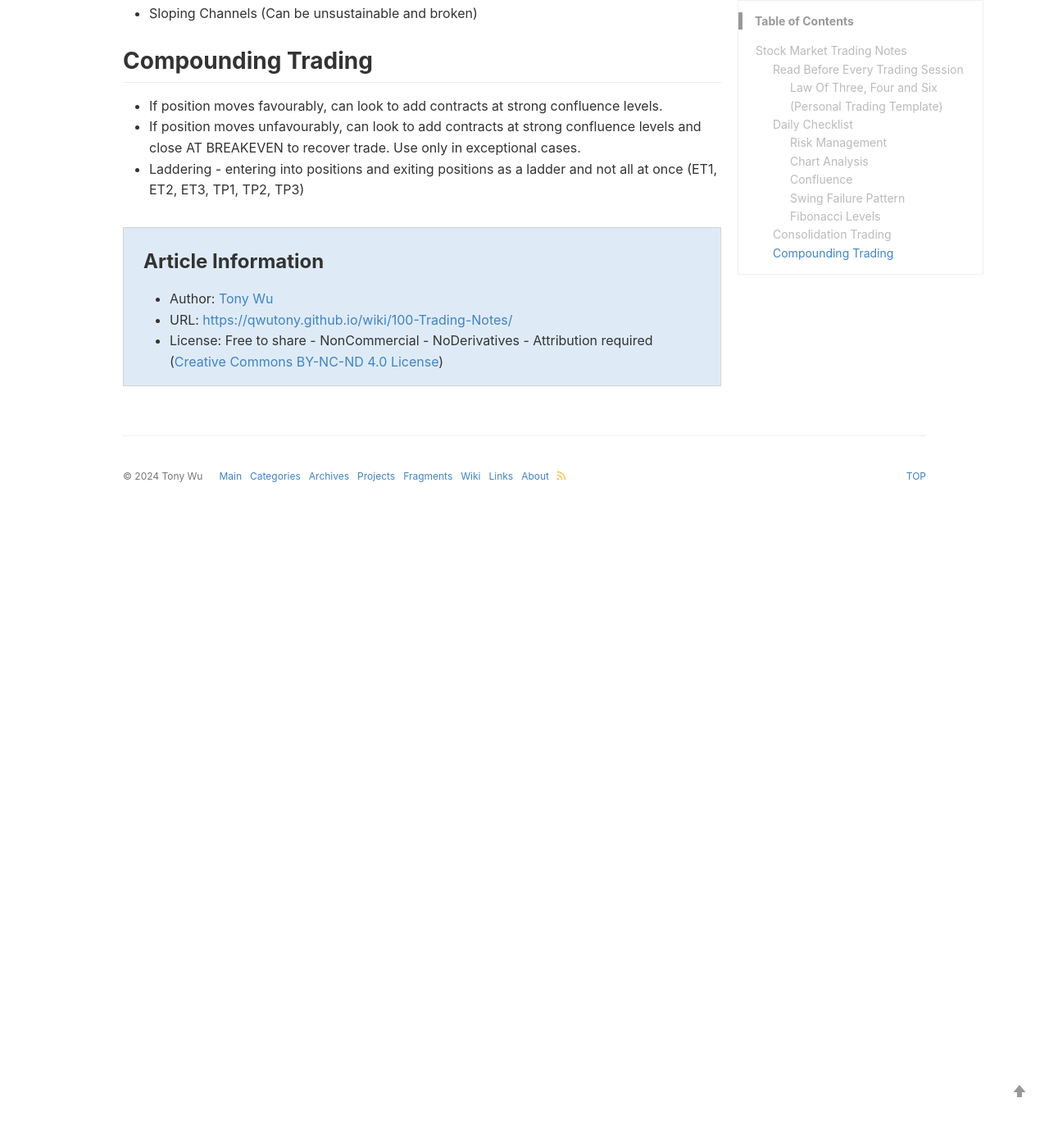
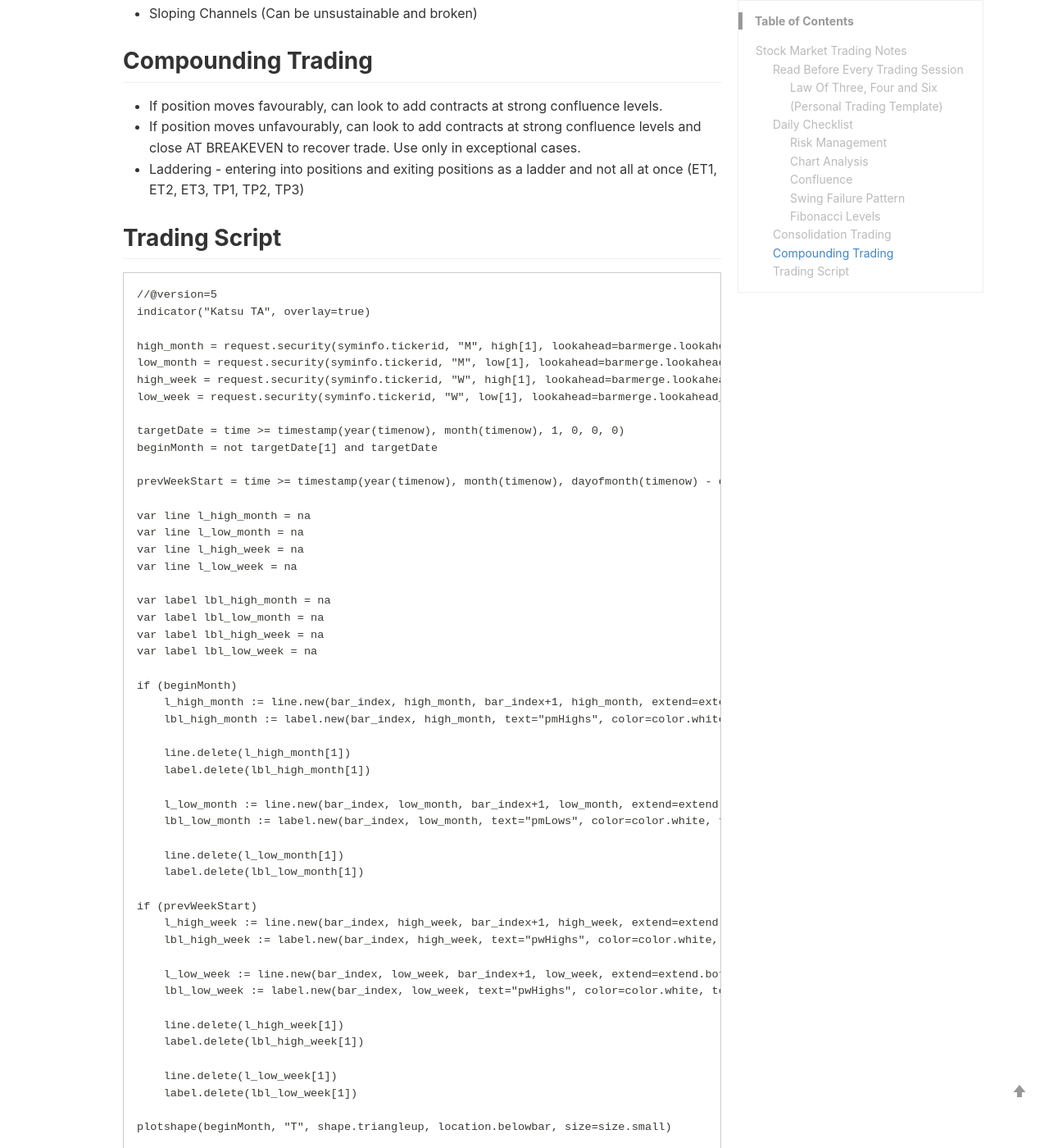
Before and after one commit to qwutony/qwutony.github.io, a Jekyll site: the page built from _wiki/100-Trading-Notes.md, in a window 1280 px wide and 1400 px high, scrolled down 4424 px. Shown: the whole window at 82% size. Built offline with Jekyll 4.4.1, drawn with Linux system fonts in a browser that asks for light colours; a style sheet for code colours, icons or effects is not loaded; before the commit the page ends 5054 px from its top, so only the background shows below that.

Commit message:
Update 100-Trading-Notes.md

````diff
--- a/_wiki/100-Trading-Notes.md
+++ b/_wiki/100-Trading-Notes.md
@@ -139,3 +139,58 @@ As we are short term / swing traders, we take different risk management paramete
   - If position moves favourably, can look to add contracts at strong confluence levels.
   - If position moves unfavourably, can look to add contracts at strong confluence levels and close AT BREAKEVEN to recover trade. Use only in exceptional cases.
   - Laddering - entering into positions and exiting positions as a ladder and not all at once (ET1, ET2, ET3, TP1, TP2, TP3)
+
+## Trading Script
+
+```pinescript
+//@version=5
+indicator("Katsu TA", overlay=true)
+
+high_month = request.security(syminfo.tickerid, "M", high[1], lookahead=barmerge.lookahead_on)
+low_month = request.security(syminfo.tickerid, "M", low[1], lookahead=barmerge.lookahead_on)
+high_week = request.security(syminfo.tickerid, "W", high[1], lookahead=barmerge.lookahead_on)
+low_week = request.security(syminfo.tickerid, "W", low[1], lookahead=barmerge.lookahead_on)
+
+targetDate = time >= timestamp(year(timenow), month(timenow), 1, 0, 0, 0)
+beginMonth = not targetDate[1] and targetDate
+
+prevWeekStart = time >= timestamp(year(timenow), month(timenow), dayofmonth(timenow) - dayofweek + 1, 0, 0)
+
+var line l_high_month = na
+var line l_low_month = na
+var line l_high_week = na
+var line l_low_week = na
+
+var label lbl_high_month = na
+var label lbl_low_month = na
+var label lbl_high_week = na
+var label lbl_low_week = na
+
+if (beginMonth)
+    l_high_month := line.new(bar_index, high_month, bar_index+1, high_month, extend=extend.both, color=color.white, style=line.style_dotted)
+    lbl_high_month := label.new(bar_index, high_month, text="pmHighs", color=color.white, textcolor=color.white, style=label.style_none, size=size.small)
+
+    line.delete(l_high_month[1])
+    label.delete(lbl_high_month[1])
+
+    l_low_month := line.new(bar_index, low_month, bar_index+1, low_month, extend=extend.both, color=color.white, style=line.style_dotted)
+    lbl_low_month := label.new(bar_index, low_month, text="pmLows", color=color.white, textcolor=color.white, style=label.style_none, size=size.small)
+
+    line.delete(l_low_month[1])
+    label.delete(lbl_low_month[1])
+
+if (prevWeekStart)
+    l_high_week := line.new(bar_index, high_week, bar_index+1, high_week, extend=extend.both, color=color.white, style=line.style_dotted)
+    lbl_high_week := label.new(bar_index, high_week, text="pwHighs", color=color.white, textcolor=color.white, style=label.style_none, size=size.small)
+
+    l_low_week := line.new(bar_index, low_week, bar_index+1, low_week, extend=extend.both, color=color.white, style=line.style_dotted)
+    lbl_low_week := label.new(bar_index, low_week, text="pwHighs", color=color.white, textcolor=color.white, style=label.style_none, size=size.small)
+
+    line.delete(l_high_week[1])
+    label.delete(lbl_high_week[1])
+
+    line.delete(l_low_week[1])
+    label.delete(lbl_low_week[1])
+
+plotshape(beginMonth, "T", shape.triangleup, location.belowbar, size=size.small)
+```
````
